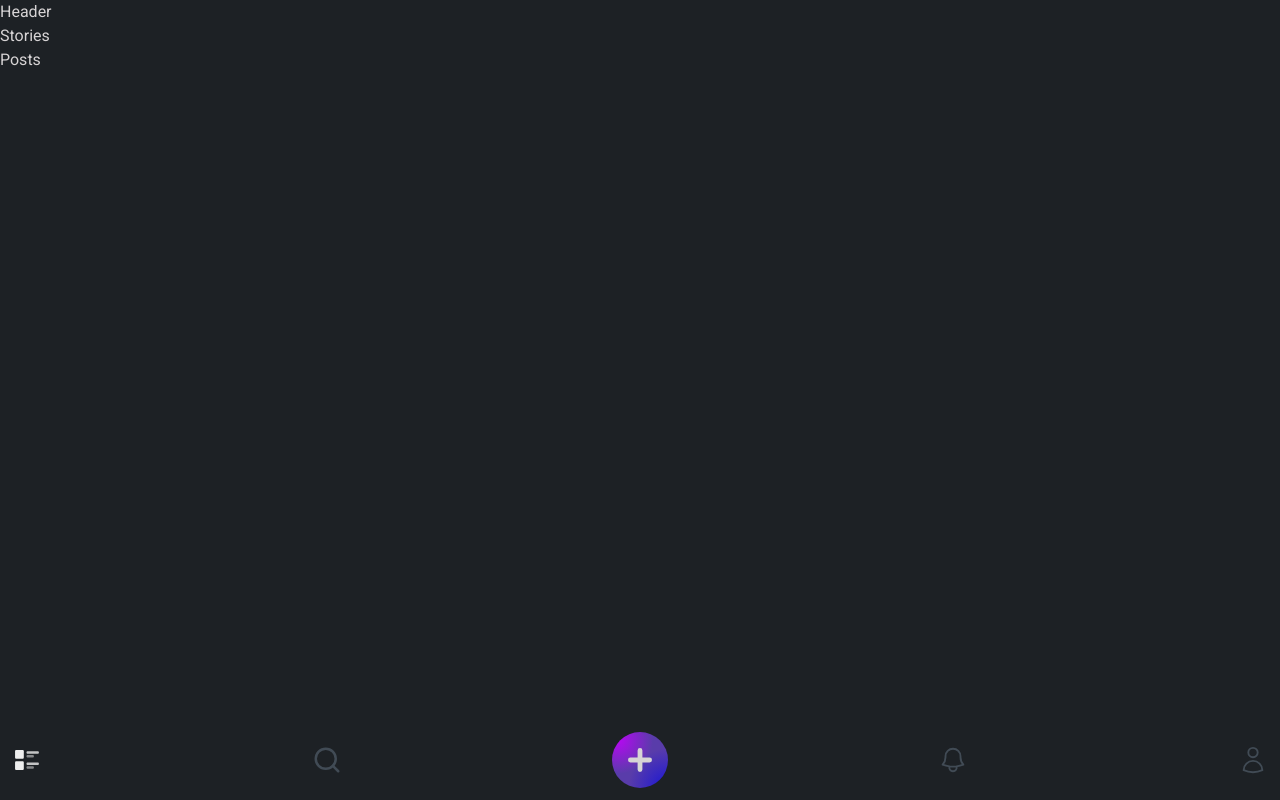
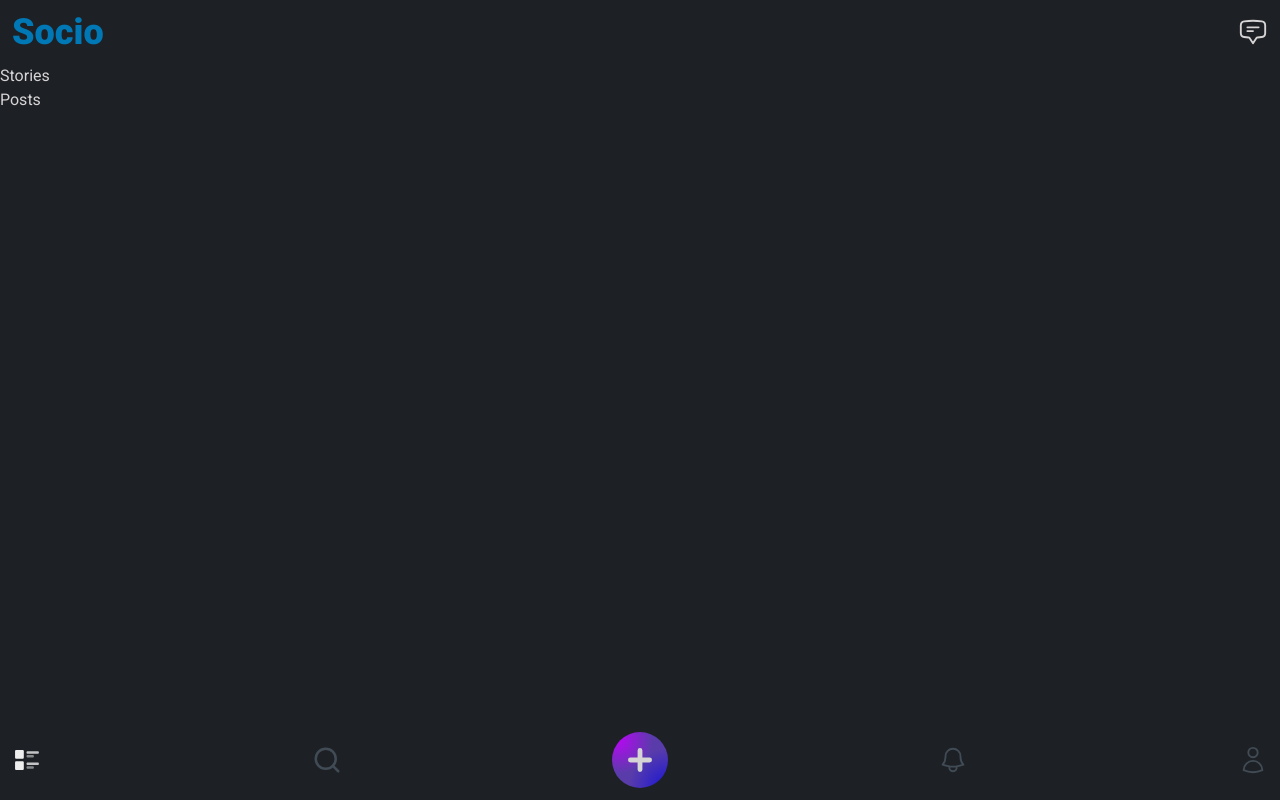
Before and after one commit to rachit-bharadwaj/major-project, a Next.js app in the folder code/: page / in a window 1280 px wide. Built offline with nearby package versions, Linux system fonts and the light colour scheme.

Commit message:
created header for home

```diff
--- a/code/app/(main)/layout.tsx
+++ b/code/app/(main)/layout.tsx
@@ -1,5 +1,6 @@
 import { ReactNode } from "react";
 import { Navbar } from "@/components/shared";
+import "@/app/globals.css";
 
 export default function MainLayout({
   children,
--- /dev/null
+++ b/code/app/messages/page.tsx
@@ -0,0 +1,5 @@
+const MessagesPage = () => {
+  return <div>Messages Page</div>;
+};
+
+export default MessagesPage;
--- a/code/components/home/Header.tsx
+++ b/code/components/home/Header.tsx
@@ -1,9 +1,16 @@
-
+import Link from "next/link";
+import { HiOutlineChatBubbleBottomCenterText } from "react-icons/hi2";
 
 const Header = () => {
   return (
-    <div>Header</div>
-  )
-}
+    <header className="p-3 flex justify-between items-center">
+      <p className="text-4xl text-secondary-200 font-extrabold">Socio</p>
 
-export default Header
+      <Link href="/messages">
+        <HiOutlineChatBubbleBottomCenterText className="text-3xl" />
+      </Link>
+    </header>
+  );
+};
+
+export default Header;
```
Also changed, not shown: code/app/create/page.tsx (renamed from code/app/(main)/create/page.tsx).
